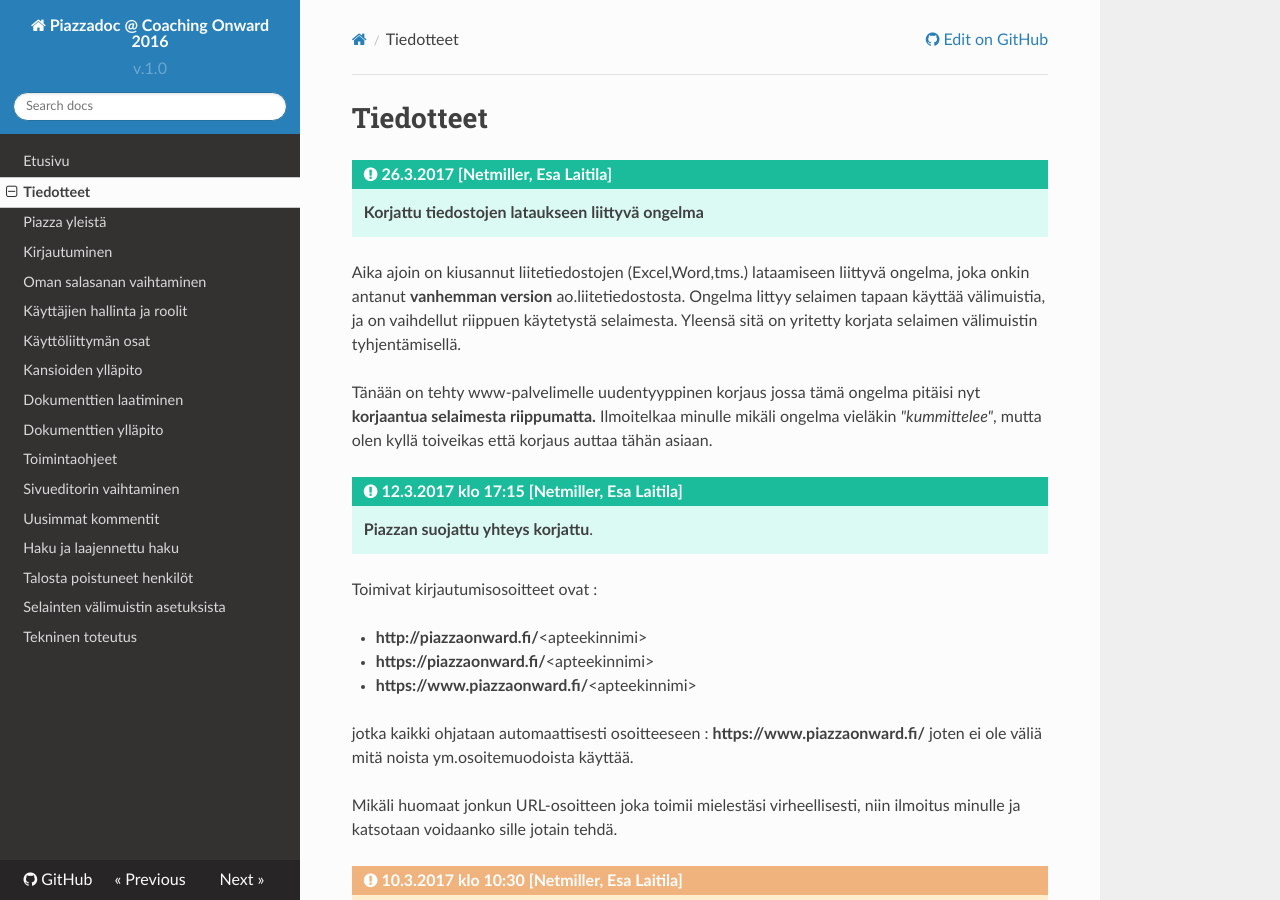
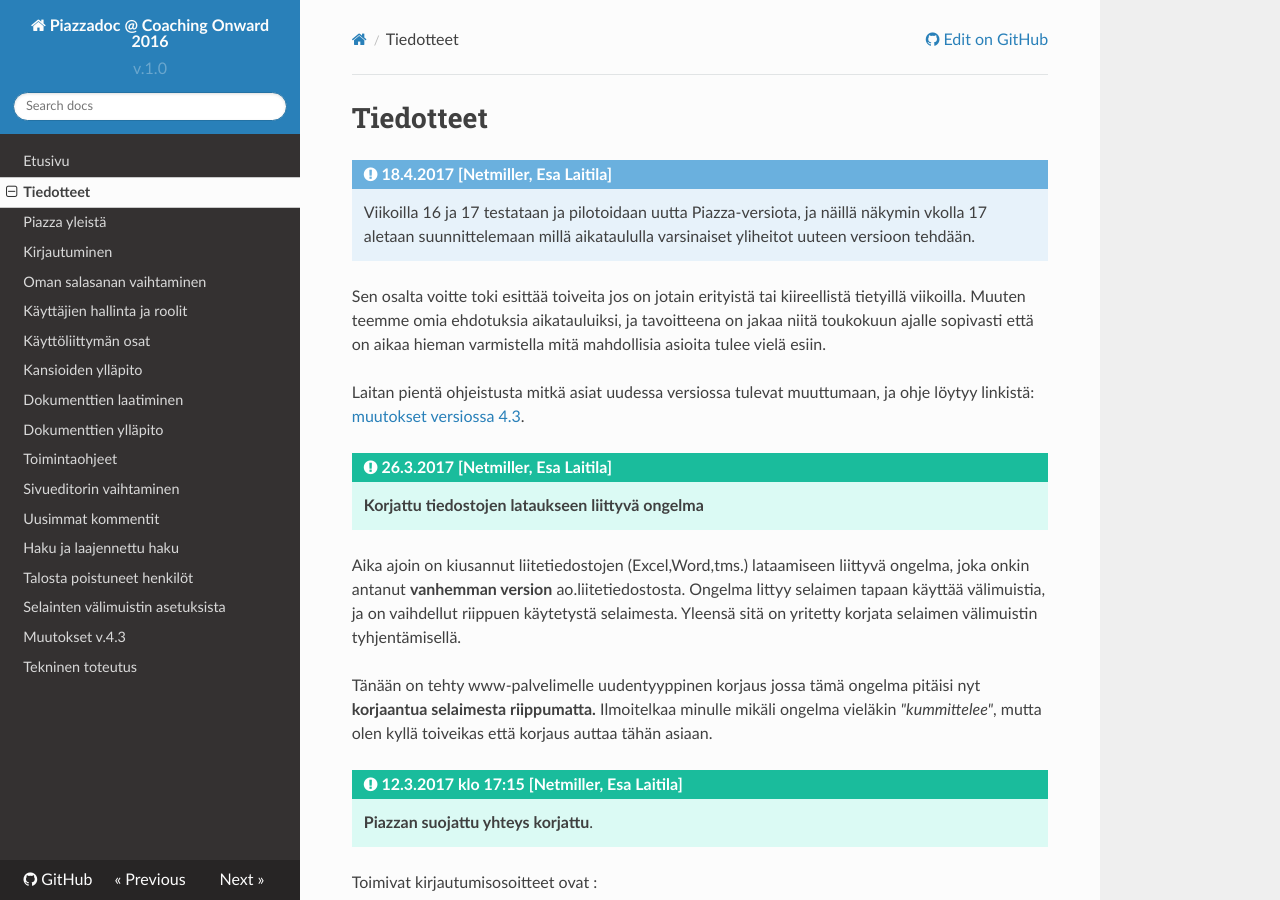
Before and after one commit to netmiller/piazzadoc, an MkDocs documentation site: the page built from sivut/tiedotteet.md, in a window 1280 px wide and 900 px high. Built offline with MkDocs 1.6.1, drawn with Linux system fonts in a browser that asks for light colours; nearby versions of some CDN libraries; old or Windows-style settings are respelled for this version of MkDocs.

Commit message:
Muutoksia

```diff
--- a/mkdocs.yml
+++ b/mkdocs.yml
@@ -28,6 +28,7 @@
 - Haku ja laajennettu haku: hakutoiminnot.md
 - Talosta poistuneet henkilöt: henkilon_poisto.md
 - Selainten välimuistin asetuksista: selainten_asetuksista.md
+- Muutokset v.4.3: muutokset_v43.md
 - Tekninen toteutus: tekninen_toteutus.md
 
 # Options
--- a/sivut/tiedotteet.md
+++ b/sivut/tiedotteet.md
@@ -1,4 +1,16 @@
 # Tiedotteet
+
+!!! note "18.4.2017 [Netmiller, Esa Laitila]"
+ 	Viikoilla 16 ja 17 testataan ja pilotoidaan uutta Piazza-versiota, ja näillä näkymin vkolla 17 aletaan
+	suunnittelemaan millä aikataululla varsinaiset yliheitot uuteen versioon tehdään.
+
+Sen osalta voitte toki esittää toiveita jos on jotain erityistä tai kiireellistä tietyillä viikoilla.
+Muuten teemme omia ehdotuksia aikatauluiksi, ja tavoitteena on jakaa niitä toukokuun ajalle sopivasti
+että on aikaa hieman varmistella mitä mahdollisia asioita tulee vielä esiin.
+
+Laitan pientä ohjeistusta mitkä asiat uudessa versiossa tulevat muuttumaan, ja ohje löytyy linkistä:<br>
+[muutokset versiossa 4.3](muutokset_v43).
+
 
 !!! tip "26.3.2017 [Netmiller, Esa Laitila]"
 	__Korjattu tiedostojen lataukseen liittyvä ongelma__
```
Also changed, not shown: sivut/muutokset_v43.md (added, +85 -0 lines), 4 other files.
